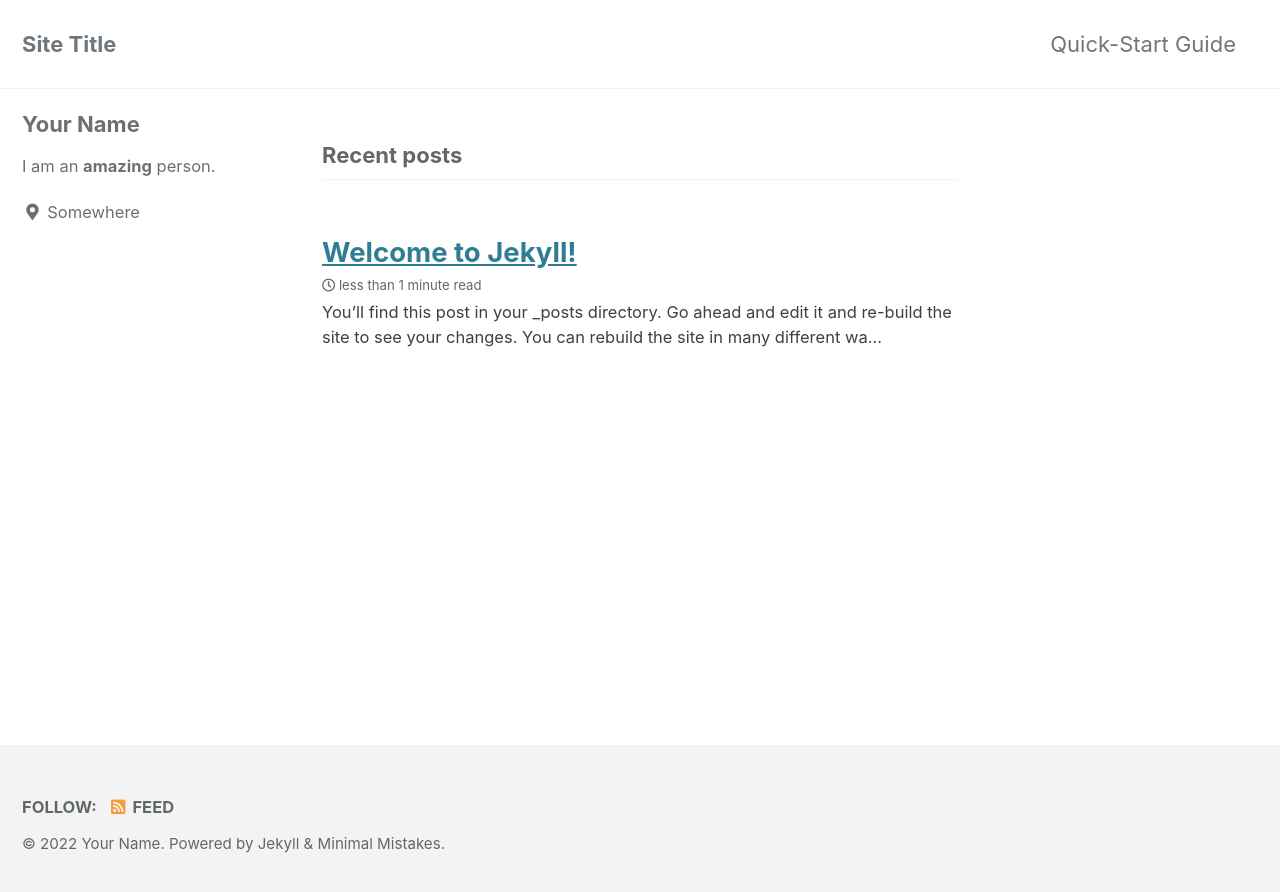
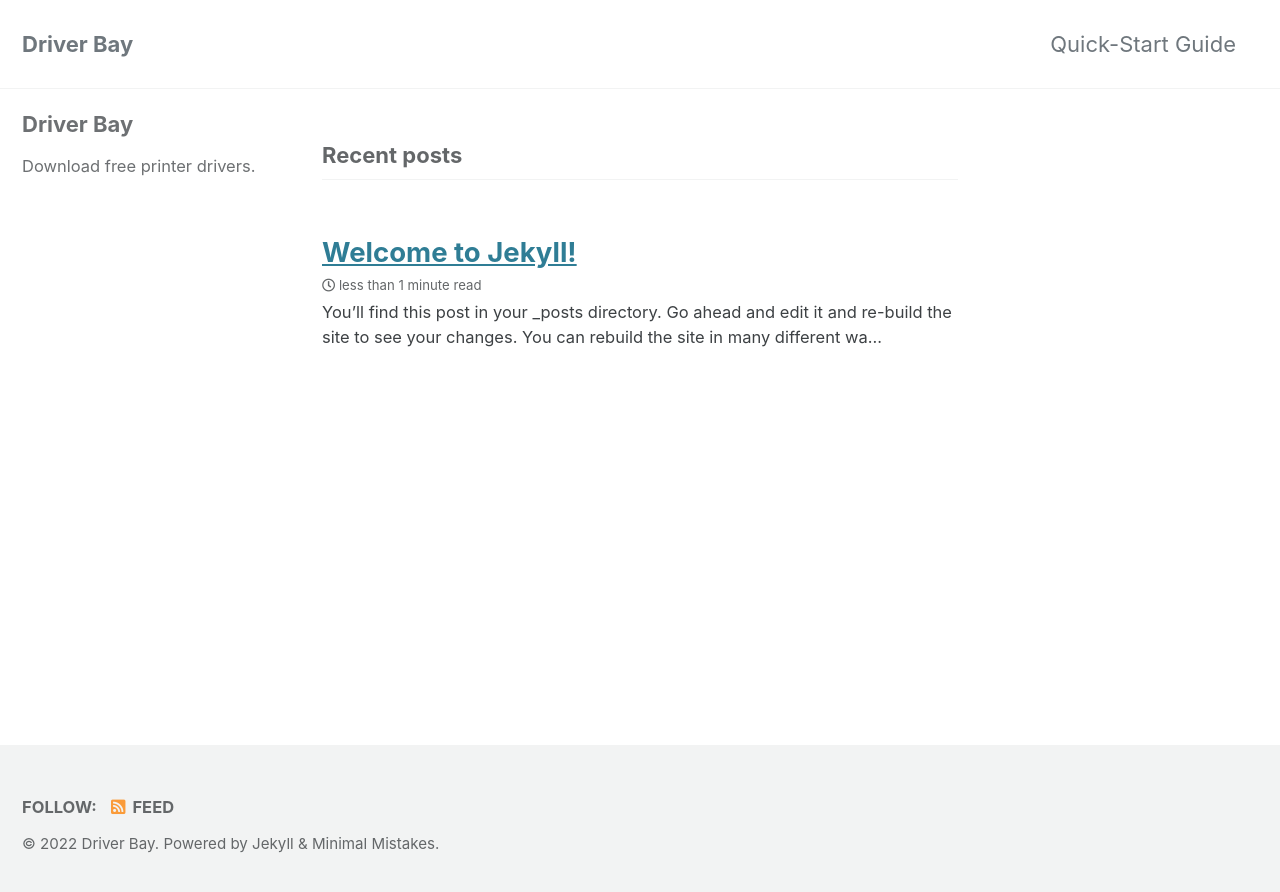
Before and after one commit to driverbay/driverbay.github.io, a Jekyll site: the page built from index.html, in a window 1280 px wide. Shown: the top 892 px of the page. Built offline with Jekyll 4.4.1, drawn with Linux system fonts in a browser that asks for light colours; cached includes are drawn as plain includes; the list of posts is cut into pages by our own code.

Commit message:
Update _config.yml

```diff
--- a/_config.yml
+++ b/_config.yml
@@ -16,11 +16,11 @@ minimal_mistakes_skin    : "default" # "air", "aqua", "contrast", "dark", "dirt"
 
 # Site Settings
 locale                   : "en-US"
-title                    : "Site Title"
+title                    : "Driver Bay"
 title_separator          : "-"
 subtitle                 : # site tagline that appears below site title in masthead
-name                     : "Your Name"
-description              : "An amazing website."
+name                     : "Driver Bay"
+description              : "Download printer drivers for all brands."
 url                      : # the base hostname & protocol for your site e.g. "https://mmistakes.github.io"
 baseurl                  : # the subpath of your site, e.g. "/blog"
 repository               : # GitHub username/repo-name e.g. "mmistakes/minimal-mistakes"
@@ -104,10 +104,10 @@ analytics:
 
 # Site Author
 author:
-  name             : "Your Name"
+  name             : "Driver Bay"
   avatar           : # path of avatar image, e.g. "/assets/images/bio-photo.jpg"
-  bio              : "I am an **amazing** person."
-  location         : "Somewhere"
+  bio              : "Download free printer drivers."
+  location         : # "Somewhere"
   email            :
   links:
     - label: "Email"
@@ -218,7 +218,7 @@ sass:
 
 # Outputting
 permalink: /:categories/:title/
-paginate: 5 # amount of posts to show
+paginate: 500 # amount of posts to show
 paginate_path: /page:num/
 timezone: # https://en.wikipedia.org/wiki/List_of_tz_database_time_zones
 
```
